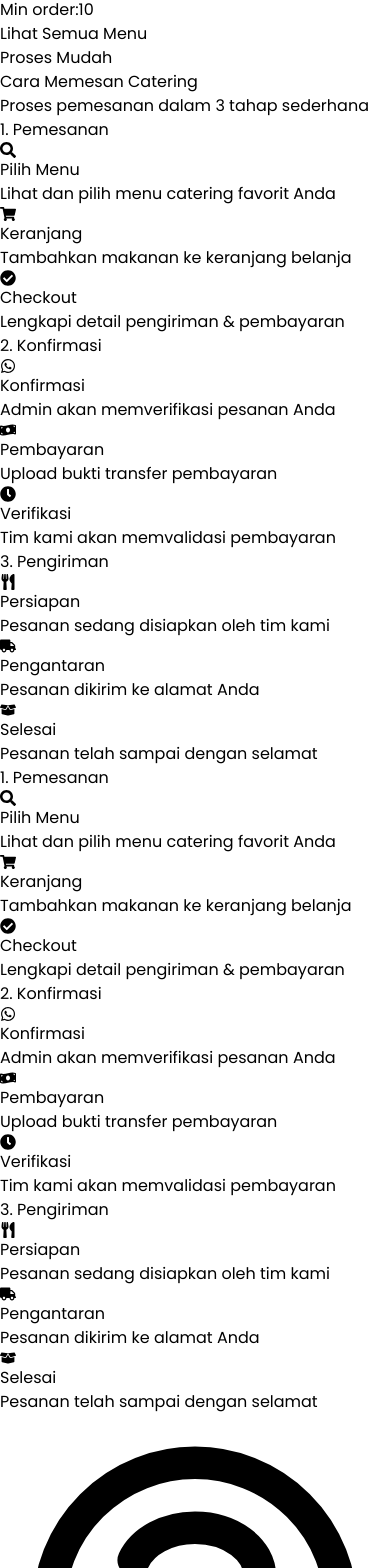
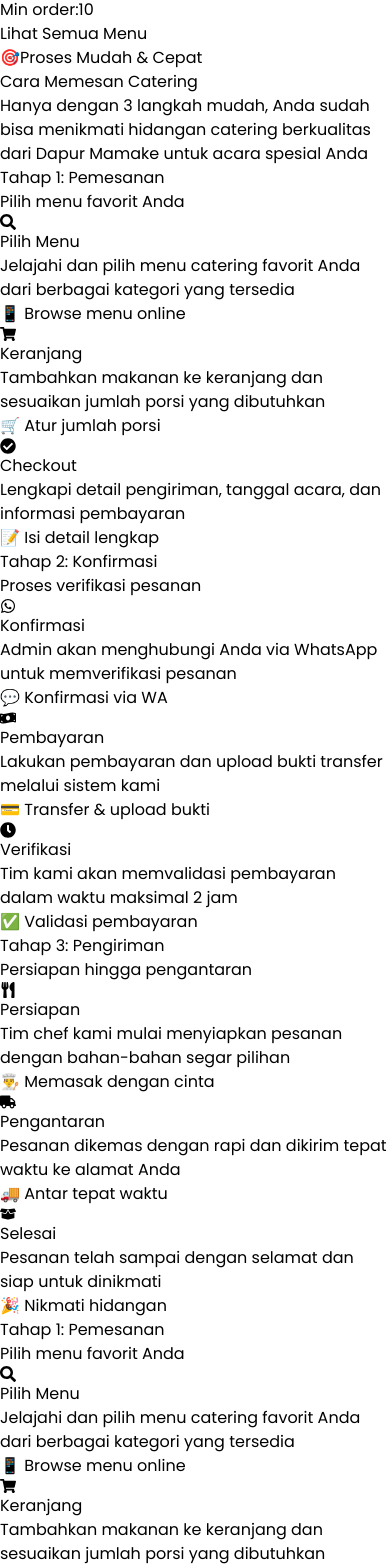
Before and after one commit to rizallfrm/Web-Catering-FE, a React (Vite) app: page / in a window 390 px wide. Shown: the part 3195-4763 px from the top of the page. Built offline with nearby package versions, Linux system fonts and the light colour scheme.

Commit message:
update: modify OrderProcess

```diff
--- a/src/components/Fragments/OrderProcess.jsx
+++ b/src/components/Fragments/OrderProcess.jsx
@@ -44,70 +44,97 @@ const OrderProcess = () => {
   const processGroups = [
     {
       title: "Pemesanan",
+      subtitle: "Pilih menu favorit Anda",
+      color: "from-orange-500 to-red-500",
+      bgColor: "bg-orange-50",
       steps: [
         {
           id: 1,
-          icon: <FaSearch className="w-6 h-6" />,
+          icon: <FaSearch className="w-7 h-7" />,
           title: "Pilih Menu",
-          description: "Lihat dan pilih menu catering favorit Anda",
+          description: "Jelajahi dan pilih menu catering favorit Anda dari berbagai kategori yang tersedia",
+          detail: "📱 Browse menu online",
+          color: "bg-orange-500"
         },
         {
           id: 2,
-          icon: <FaShoppingCart className="w-6 h-6" />,
+          icon: <FaShoppingCart className="w-7 h-7" />,
           title: "Keranjang",
-          description: "Tambahkan makanan ke keranjang belanja",
+          description: "Tambahkan makanan ke keranjang dan sesuaikan jumlah porsi yang dibutuhkan",
+          detail: "🛒 Atur jumlah porsi",
+          color: "bg-orange-600"
         },
         {
           id: 3,
-          icon: <FaCheckCircle className="w-6 h-6" />,
+          icon: <FaCheckCircle className="w-7 h-7" />,
           title: "Checkout",
-          description: "Lengkapi detail pengiriman & pembayaran",
+          description: "Lengkapi detail pengiriman, tanggal acara, dan informasi pembayaran",
+          detail: "📝 Isi detail lengkap",
+          color: "bg-orange-700"
         },
       ],
     },
     {
       title: "Konfirmasi",
+      subtitle: "Proses verifikasi pesanan",
+      color: "from-blue-500 to-purple-500",
+      bgColor: "bg-blue-50",
       steps: [
         {
           id: 4,
-          icon: <FaWhatsapp className="w-6 h-6" />,
+          icon: <FaWhatsapp className="w-7 h-7" />,
           title: "Konfirmasi",
-          description: "Admin akan memverifikasi pesanan Anda",
+          description: "Admin akan menghubungi Anda via WhatsApp untuk memverifikasi pesanan",
+          detail: "💬 Konfirmasi via WA",
+          color: "bg-blue-500"
         },
         {
           id: 5,
-          icon: <FaMoneyBillWave className="w-6 h-6" />,
+          icon: <FaMoneyBillWave className="w-7 h-7" />,
           title: "Pembayaran",
-          description: "Upload bukti transfer pembayaran",
+          description: "Lakukan pembayaran dan upload bukti transfer melalui sistem kami",
+          detail: "💳 Transfer & upload bukti",
+          color: "bg-blue-600"
         },
         {
           id: 6,
-          icon: <FaClock className="w-6 h-6" />,
+          icon: <FaClock className="w-7 h-7" />,
           title: "Verifikasi",
-          description: "Tim kami akan memvalidasi pembayaran",
+          description: "Tim kami akan memvalidasi pembayaran dalam waktu maksimal 2 jam",
+          detail: "✅ Validasi pembayaran",
+          color: "bg-blue-700"
         },
       ],
     },
     {
       title: "Pengiriman",
+      subtitle: "Persiapan hingga pengantaran",
+      color: "from-green-500 to-teal-500",
+      bgColor: "bg-green-50",
       steps: [
         {
           id: 7,
-          icon: <FaUtensils className="w-6 h-6" />,
+          icon: <FaUtensils className="w-7 h-7" />,
           title: "Persiapan",
-          description: "Pesanan sedang disiapkan oleh tim kami",
+          description: "Tim chef kami mulai menyiapkan pesanan dengan bahan-bahan segar pilihan",
+          detail: "👨‍🍳 Memasak dengan cinta",
+          color: "bg-green-500"
         },
         {
           id: 8,
-          icon: <FaTruck className="w-6 h-6" />,
+          icon: <FaTruck className="w-7 h-7" />,
           title: "Pengantaran",
-          description: "Pesanan dikirim ke alamat Anda",
+          description: "Pesanan dikemas dengan rapi dan dikirim tepat waktu ke alamat Anda",
+          detail: "🚚 Antar tepat waktu",
+          color: "bg-green-600"
         },
         {
           id: 9,
-          icon: <FaBoxOpen className="w-6 h-6" />,
+          icon: <FaBoxOpen className="w-7 h-7" />,
           title: "Selesai",
-          description: "Pesanan telah sampai dengan selamat",
+          description: "Pesanan telah sampai dengan selamat dan siap untuk dinikmati",
+          detail: "🎉 Nikmati hidangan",
+          color: "bg-green-700"
         },
       ],
     },
@@ -116,61 +143,97 @@ const OrderProcess = () => {
   return (
     <section
       id="order-process-section"
-      className="py-16 md:py-24 px-4 bg-gradient-to-br from-amber-50 to-white"
+      className="py-20 px-4 bg-gradient-to-br from-orange-50 via-white to-red-50 relative overflow-hidden"
     >
-      <div className="max-w-6xl mx-auto">
+      {/* Background decorations */}
+      <div className="absolute top-20 left-10 w-20 h-20 bg-orange-200/30 rounded-full animate-pulse"></div>
+      <div className="absolute bottom-20 right-10 w-32 h-32 bg-red-200/30 rounded-full animate-pulse delay-1000"></div>
+      <div className="absolute top-40 right-20 w-16 h-16 bg-green-200/30 rounded-full animate-pulse delay-2000"></div>
+
+      <div className="max-w-7xl mx-auto relative z-10">
         {/* Header Section */}
-        <div className="text-center mb-12 md:mb-16">
-          <p className="text-amber-600 font-medium mb-2">Proses Mudah</p>
-          <h2 className="text-3xl md:text-4xl font-bold text-gray-800 mb-4">
-            Cara Memesan Catering
+        <div className="text-center mb-16">
+          <div className="inline-flex items-center px-6 py-3 bg-orange-500 text-white rounded-full font-medium mb-6 shadow-lg">
+            <span className="mr-2">🎯</span>
+            Proses Mudah & Cepat
+          </div>
+          <h2 className="text-4xl md:text-5xl font-bold text-gray-800 mb-4">
+            <span className="text-orange-600">Cara</span> <span className="text-red-600">Memesan</span> <span className="text-green-600">Catering</span>
           </h2>
-          <div className="w-20 h-1 bg-amber-500 mx-auto mb-6"></div>
-          <p className="text-gray-600 max-w-2xl mx-auto text-sm md:text-base">
-            Proses pemesanan dalam 3 tahap sederhana
+          <div className="flex justify-center items-center gap-2 mb-8">
+            <div className="w-12 h-1 bg-orange-500 rounded"></div>
+            <div className="w-6 h-1 bg-red-500 rounded"></div>
+            <div className="w-12 h-1 bg-green-600 rounded"></div>
+          </div>
+          <p className="text-gray-600 max-w-3xl mx-auto text-lg">
+            Hanya dengan 3 langkah mudah, Anda sudah bisa menikmati hidangan catering berkualitas
+            dari Dapur Mamake untuk acara spesial Anda
           </p>
         </div>
 
         {/* Desktop Timeline View */}
-        <div className="hidden md:block">
-          <div className="space-y-12">
+        <div className="hidden lg:block">
+          <div className="space-y-20">
             {processGroups.map((group, groupIndex) => (
-              <div key={groupIndex} className="mb-12">
-                <h3 className="text-xl font-bold text-gray-800 mb-6 text-center">
-                  {groupIndex + 1}. {group.title}
+              <div key={groupIndex} className={`${group.bgColor} rounded-3xl p-8 shadow-xl border border-gray-100`}>
+                <div className="text-center mb-12">
+                  <div className={`inline-block bg-gradient-to-r ${group.color} text-white px-8 py-4 rounded-2xl shadow-lg mb-4`}>
+                    <h3 className="text-2xl font-bold">
+                      Tahap {groupIndex + 1}: {group.title}
                     </h3>
-                <div className="grid grid-cols-3 gap-6">
-                  {group.steps.map((step) => (
+                    <p className="text-sm opacity-90 mt-1">{group.subtitle}</p>
+                  </div>
+                </div>
+
+                <div className="grid grid-cols-3 gap-8">
+                  {group.steps.map((step, stepIndex) => (
                     <div
                       key={step.id}
-                      className="flex flex-col items-center"
+                      className="flex flex-col items-center relative"
                       onMouseEnter={() => setActiveStep(step.id)}
                     >
+                      {/* Connecting line */}
+                      {stepIndex < group.steps.length - 1 && (
+                        <div className="absolute top-10 left-1/2 w-full h-1 bg-gray-200 z-0">
+                          <div className={`h-full transition-all duration-1000 ${
+                            activeStep >= step.id ? step.color : 'bg-gray-200'
+                          } bg-gradient-to-r`} style={{width: activeStep > step.id ? '100%' : '0%'}}></div>
+                        </div>
+                      )}
+
+                      {/* Icon */}
                       <div
-                        className={`w-16 h-16 rounded-full flex items-center justify-center mb-4 transition-all duration-300 ${
+                        className={`relative z-10 w-20 h-20 rounded-2xl flex items-center justify-center mb-6 transition-all duration-500 shadow-lg ${
                           activeStep === step.id
-                            ? "bg-amber-500 text-white scale-105 shadow-lg"
-                            : "bg-white text-gray-600 border-2 border-gray-300"
+                            ? `${step.color} text-white scale-110 shadow-xl`
+                            : "bg-white text-gray-600 border-2 border-gray-200 hover:border-gray-300"
                         }`}
                       >
                         {step.icon}
                       </div>
+
+                      {/* Content Card */}
                       <div
-                        className={`bg-white p-6 rounded-lg shadow-md w-full text-center transition-all duration-300 min-h-[180px] border-t-4 ${
+                        className={`bg-white rounded-2xl shadow-lg w-full text-center transition-all duration-500 min-h-[220px] p-6 border-2 ${
                           activeStep === step.id
-                            ? "border-amber-500 transform -translate-y-2 shadow-lg"
-                            : "border-gray-200"
+                            ? "border-orange-300 transform -translate-y-4 shadow-2xl"
+                            : "border-gray-100 hover:border-gray-200"
                         }`}
                       >
-                        <h4 className="font-bold text-lg mb-2 text-gray-800">
+                        <h4 className="font-bold text-xl mb-3 text-gray-800">
                           {step.title}
                         </h4>
-                        <p className="text-gray-600 text-sm">
+                        <p className="text-gray-600 text-sm leading-relaxed mb-4">
                           {step.description}
                         </p>
+                        <div className={`inline-flex items-center px-4 py-2 rounded-full text-xs font-medium ${
+                          activeStep === step.id ? `${step.color} text-white` : 'bg-gray-100 text-gray-600'
+                        }`}>
+                          {step.detail}
+                        </div>
                         {activeStep === step.id && (
                           <div className="mt-4">
-                            <span className="inline-block w-8 h-1 rounded-full bg-amber-500"></span>
+                            <div className="w-12 h-1 bg-orange-500 mx-auto rounded-full"></div>
                           </div>
                         )}
                       </div>
@@ -182,44 +245,49 @@ const OrderProcess = () => {
           </div>
         </div>
 
-        {/* Mobile Carousel View */}
-        <div className="md:hidden">
-          <div className="space-y-8">
+        {/* Mobile View */}
+        <div className="lg:hidden">
+          <div className="space-y-12">
             {processGroups.map((group, groupIndex) => (
-              <div key={groupIndex} className="mb-8">
-                <h3 className="text-lg font-bold text-gray-800 mb-4 pl-2">
-                  {groupIndex + 1}. {group.title}
+              <div key={groupIndex} className={`${group.bgColor} rounded-2xl p-6 shadow-lg`}>
+                <div className={`bg-gradient-to-r ${group.color} text-white text-center py-4 px-6 rounded-xl mb-8 shadow-lg`}>
+                  <h3 className="text-lg font-bold">
+                    Tahap {groupIndex + 1}: {group.title}
                   </h3>
-                <div className="flex overflow-x-auto snap-x snap-mandatory pb-4 -mx-4 px-4">
+                  <p className="text-sm opacity-90">{group.subtitle}</p>
+                </div>
+
+                <div className="space-y-6">
                   {group.steps.map((step) => (
                     <div
                       key={step.id}
-                      className="flex-shrink-0 w-10/12 snap-center px-2"
-                    >
-                      <div
-                        className={`bg-white p-6 rounded-xl shadow-md h-full border-l-4 ${
-                          activeStep === step.id
-                            ? "border-amber-500"
-                            : "border-gray-200"
+                      className={`bg-white rounded-xl shadow-md p-6 border-l-4 ${
+                        activeStep === step.id ? 'border-orange-500 shadow-lg' : 'border-gray-200'
                       }`}
                     >
-                        <div className="flex items-center mb-4">
+                      <div className="flex items-start">
                         <div
-                            className={`w-10 h-10 rounded-full flex items-center justify-center mr-4 ${
+                          className={`w-12 h-12 rounded-xl flex items-center justify-center mr-4 flex-shrink-0 ${
                             activeStep === step.id
-                                ? "bg-amber-500 text-white"
-                                : "bg-gray-200 text-gray-600"
+                              ? `${step.color} text-white shadow-lg`
+                              : "bg-gray-100 text-gray-600"
                           }`}
                         >
                           {step.icon}
                         </div>
-                          <h4 className="font-bold text-gray-800">
+                        <div className="flex-1">
+                          <h4 className="font-bold text-gray-800 mb-2">
                             {step.title}
                           </h4>
-                        </div>
-                        <p className="text-gray-600 text-sm pl-14 -mt-2">
+                          <p className="text-gray-600 text-sm mb-3">
                             {step.description}
                           </p>
+                          <div className={`inline-flex items-center px-3 py-1 rounded-full text-xs font-medium ${
+                            activeStep === step.id ? `${step.color} text-white` : 'bg-gray-100 text-gray-600'
+                          }`}>
+                            {step.detail}
+                          </div>
+                        </div>
                       </div>
                     </div>
                   ))}
@@ -228,6 +296,28 @@ const OrderProcess = () => {
             ))}
           </div>
         </div>
+
+        {/* Call to Action */}
+        {/* <div className="mt-20 text-center">
+          <div className="bg-white rounded-3xl shadow-2xl p-8 md:p-12 border border-gray-100">
+            <div className="text-6xl mb-6">🚀</div>
+            <h3 className="text-3xl font-bold text-gray-800 mb-4">
+              Siap untuk <span className="text-orange-600">Memesan</span>?
+            </h3>
+            <p className="text-gray-600 max-w-2xl mx-auto mb-8 text-lg">
+              Proses pemesanan yang mudah dan cepat menanti Anda.
+              Mulai pilih menu favorit Anda sekarang juga!
+            </p>
+            <div className="flex flex-col sm:flex-row gap-4 justify-center">
+              <button className="px-8 py-4 bg-orange-500 hover:bg-orange-600 text-white rounded-2xl font-bold transition-all duration-300 transform hover:scale-105 shadow-lg">
+                🍽️ Pilih Menu Sekarang
+              </button>
+              <button className="px-8 py-4 bg-green-600 hover:bg-green-700 text-white rounded-2xl font-bold transition-all duration-300 transform hover:scale-105 shadow-lg">
+                💬 Chat WhatsApp
+              </button>
+            </div>
+          </div>
+        </div> */}
       </div>
     </section>
   );
```
Lines whose indentation alone changed are shown as unchanged.
